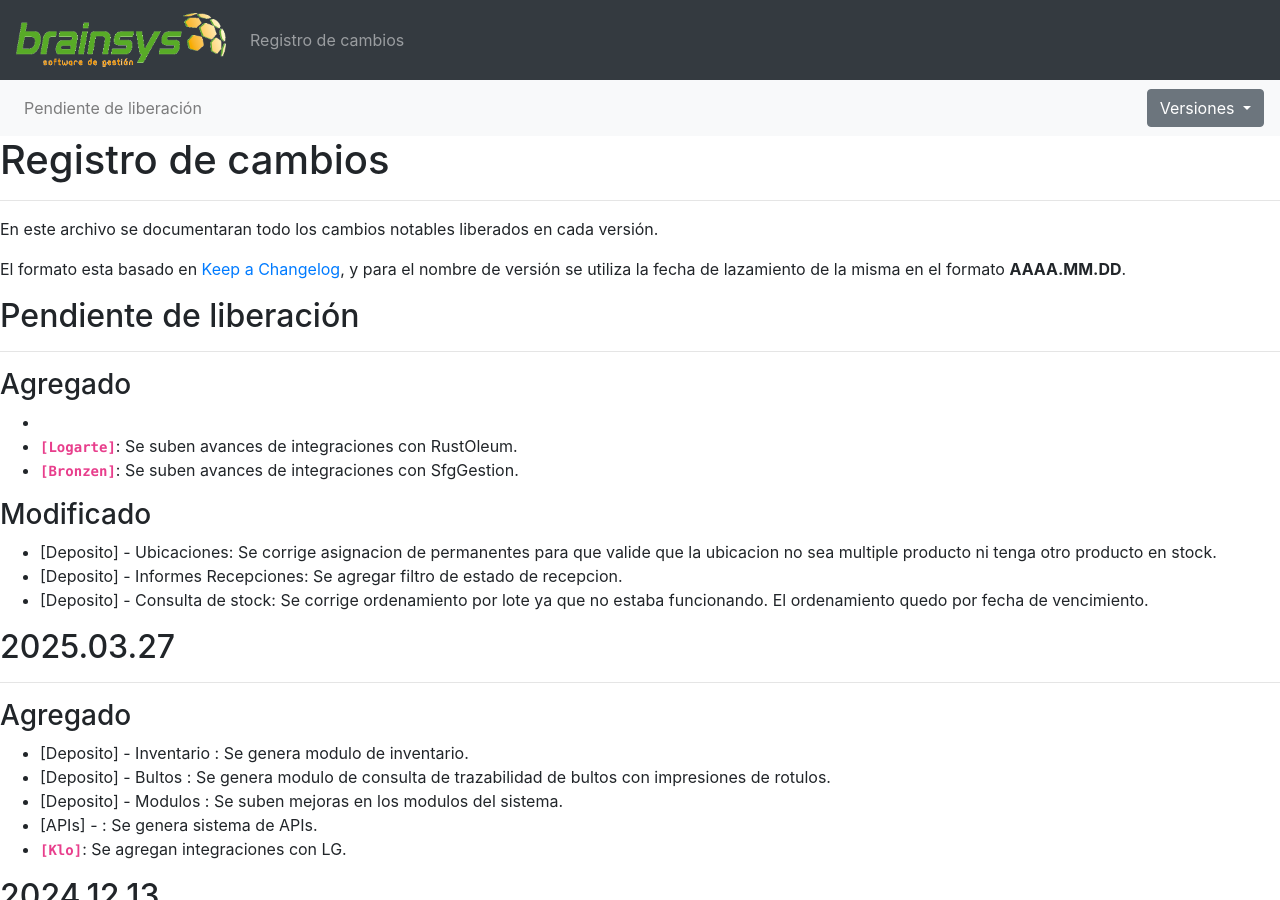
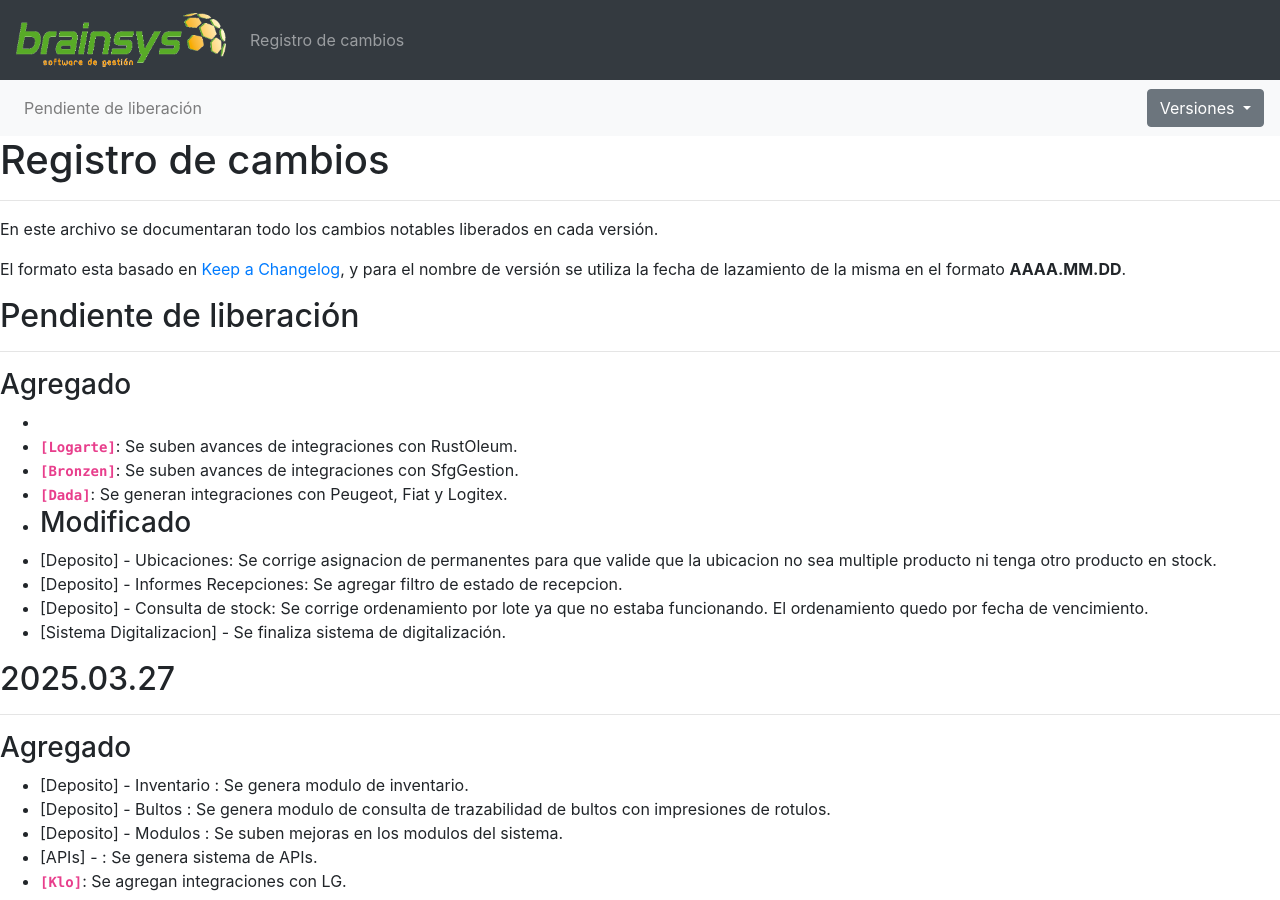
Before and after one commit to brainsys-arsaad/versionado, a Jekyll site: the page built from registro-cambios.markdown, in a window 1280 px wide and 900 px high. Built offline with Jekyll 4.4.1, drawn with Linux system fonts in a browser that asks for light colours.

Commit message:
Update registro-cambios.markdown

```diff
--- a/registro-cambios.markdown
+++ b/registro-cambios.markdown
@@ -114,11 +114,14 @@ El formato esta basado en [Keep a Changelog](https://keepachangelog.com/es-ES/1.
 - [Monitor Integraciones]: Se suben avances del monitor de integraciones de Cancelacion de Pedidos.
 - **`[Logarte]`**: Se suben avances de integraciones con RustOleum.
 - **`[Bronzen]`**: Se suben avances de integraciones con SfgGestion.
-
+- **`[Dada]`**: Se generan integraciones con Peugeot, Fiat y Logitex.
+-
 ### Modificado
 - [Deposito] - Ubicaciones: Se corrige asignacion de permanentes para que valide que la ubicacion no sea multiple producto ni tenga otro producto en stock.
 - [Deposito] - Informes Recepciones: Se agregar filtro de estado de recepcion.
 - [Deposito] - Consulta de stock: Se corrige ordenamiento por lote ya que no estaba funcionando. El ordenamiento quedo por fecha de vencimiento.
+- [Sistema Digitalizacion] - Se finaliza sistema de digitalización.
+
 
 ## 2025.03.27
 ---
```
